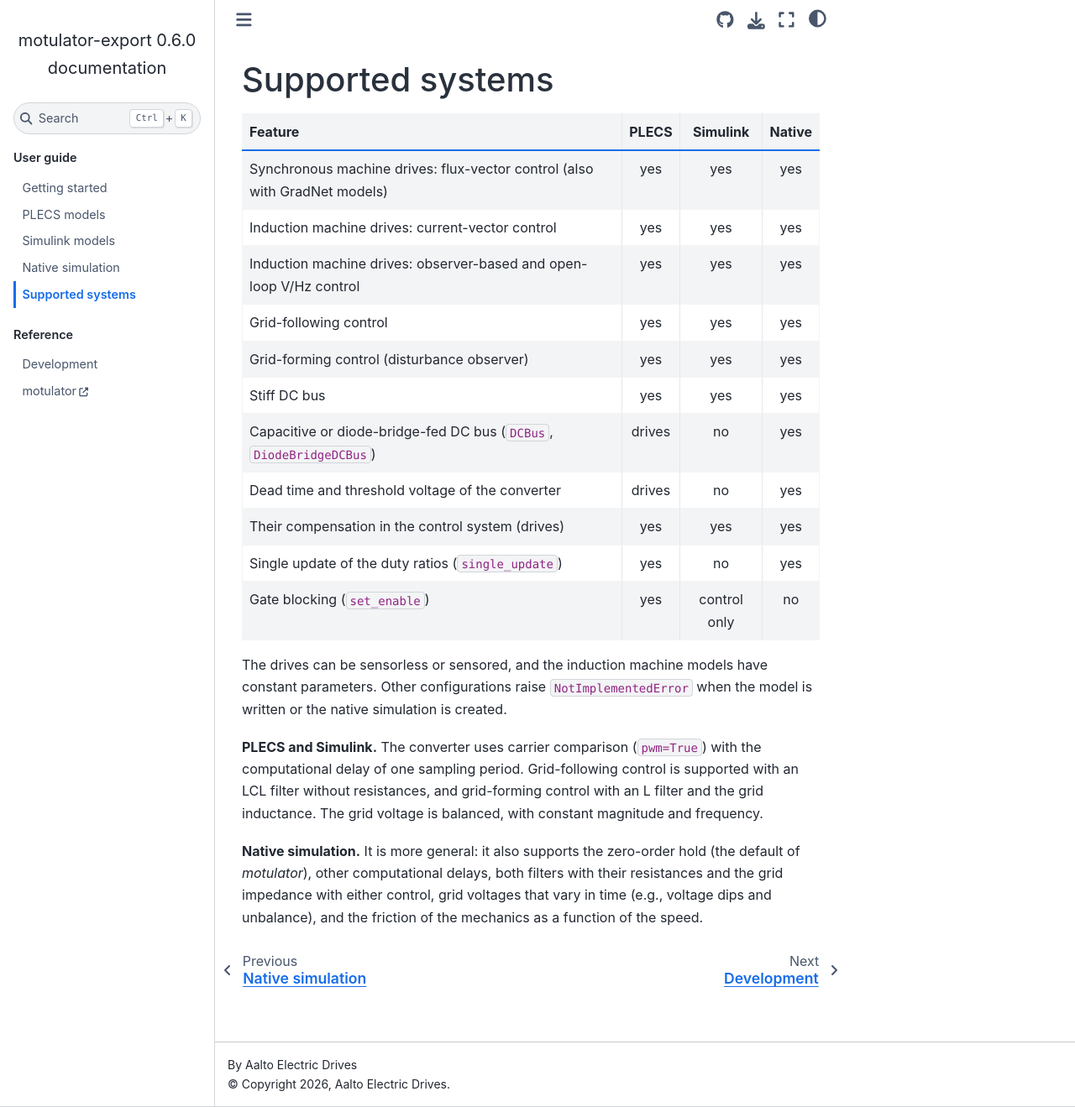
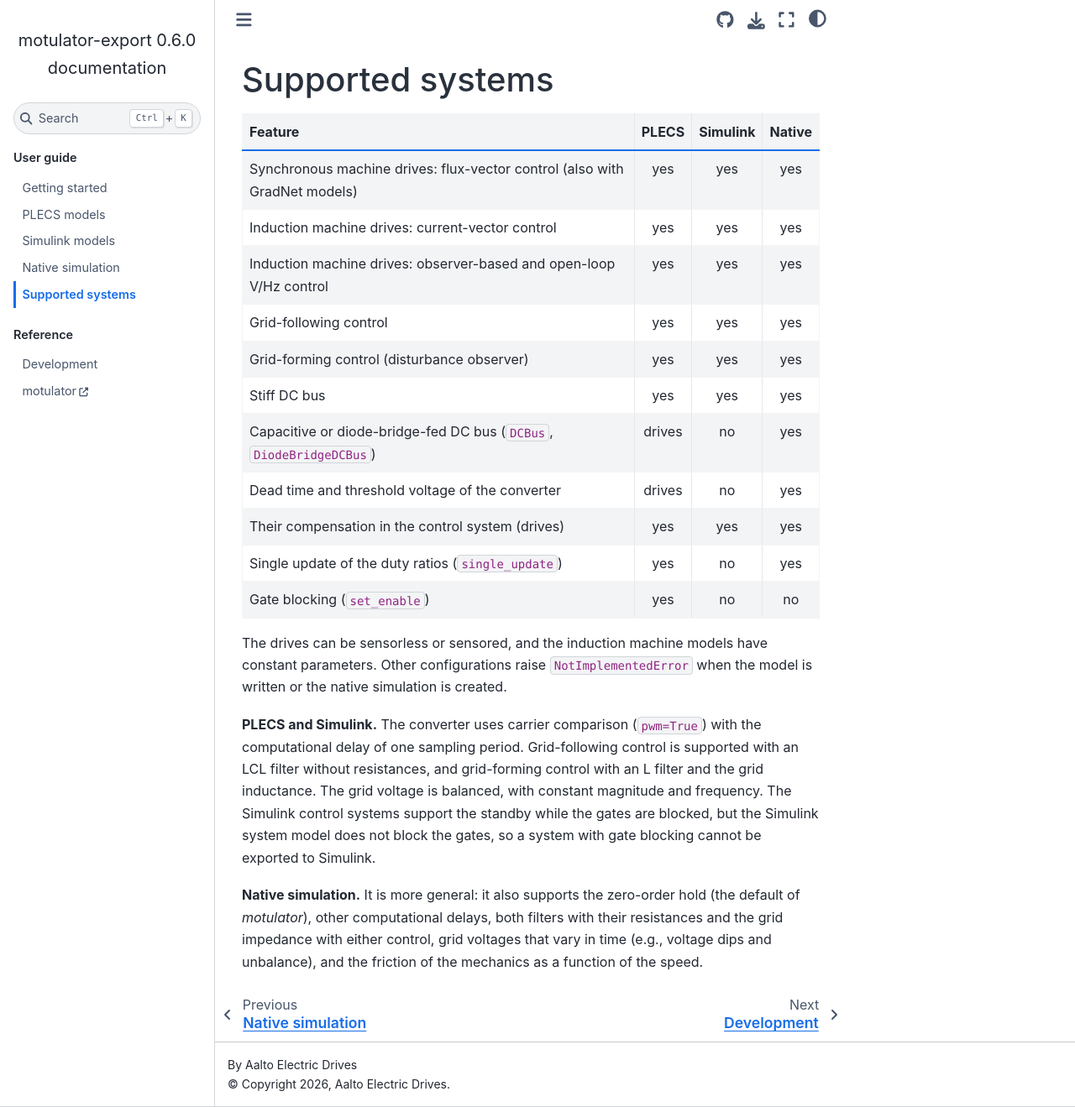
Before and after one commit to Aalto-Electric-Drives/motulator-export, a Sphinx documentation site: the page built from docs/source/guide/supported.md, in a window 1280 px wide and 1319 px high. Shown: the whole window at 84% size. Built offline with Sphinx 7.4.7 and the Sphinx Book theme 1.1.4, drawn with Linux system fonts in a browser that asks for light colours; pages that are not in the unit, such as notebooks, are missing from menus.

Commit message:
Add the start routes for each tool and correct the gate blocking support
Getting started has a start route for PLECS, for Simulink with and without a
C compiler, and for the native simulation, and the installation uses a
virtual environment. Gate blocking is marked as unsupported by the Simulink
export, which rejects it, and the front page links to the user guide.

Co-Authored-By: Claude Opus 5.5 <noreply@anthropic.com>

```diff
--- a/docs/source/guide/supported.md
+++ b/docs/source/guide/supported.md
@@ -1,21 +1,21 @@
 # Supported systems
 
-| Feature                                                                    | PLECS  |   Simulink   | Native |
-| -------------------------------------------------------------------------- | :----: | :----------: | :----: |
-| Synchronous machine drives: flux-vector control (also with GradNet models) |  yes   |     yes      |  yes   |
-| Induction machine drives: current-vector control                           |  yes   |     yes      |  yes   |
-| Induction machine drives: observer-based and open-loop V/Hz control        |  yes   |     yes      |  yes   |
-| Grid-following control                                                     |  yes   |     yes      |  yes   |
-| Grid-forming control (disturbance observer)                                |  yes   |     yes      |  yes   |
-| Stiff DC bus                                                               |  yes   |     yes      |  yes   |
-| Capacitive or diode-bridge-fed DC bus (`DCBus`, `DiodeBridgeDCBus`)        | drives |      no      |  yes   |
-| Dead time and threshold voltage of the converter                           | drives |      no      |  yes   |
-| Their compensation in the control system (drives)                          |  yes   |     yes      |  yes   |
-| Single update of the duty ratios (`single_update`)                         |  yes   |      no      |  yes   |
-| Gate blocking (`set_enable`)                                               |  yes   | control only |   no   |
+| Feature                                                                    | PLECS  | Simulink | Native |
+| -------------------------------------------------------------------------- | :----: | :------: | :----: |
+| Synchronous machine drives: flux-vector control (also with GradNet models) |  yes   |   yes    |  yes   |
+| Induction machine drives: current-vector control                           |  yes   |   yes    |  yes   |
+| Induction machine drives: observer-based and open-loop V/Hz control        |  yes   |   yes    |  yes   |
+| Grid-following control                                                     |  yes   |   yes    |  yes   |
+| Grid-forming control (disturbance observer)                                |  yes   |   yes    |  yes   |
+| Stiff DC bus                                                               |  yes   |   yes    |  yes   |
+| Capacitive or diode-bridge-fed DC bus (`DCBus`, `DiodeBridgeDCBus`)        | drives |    no    |  yes   |
+| Dead time and threshold voltage of the converter                           | drives |    no    |  yes   |
+| Their compensation in the control system (drives)                          |  yes   |   yes    |  yes   |
+| Single update of the duty ratios (`single_update`)                         |  yes   |    no    |  yes   |
+| Gate blocking (`set_enable`)                                               |  yes   |    no    |   no   |
 
 The drives can be sensorless or sensored, and the induction machine models have constant parameters. Other configurations raise `NotImplementedError` when the model is written or the native simulation is created.
 
-**PLECS and Simulink.** The converter uses carrier comparison (`pwm=True`) with the computational delay of one sampling period. Grid-following control is supported with an LCL filter without resistances, and grid-forming control with an L filter and the grid inductance. The grid voltage is balanced, with constant magnitude and frequency.
+**PLECS and Simulink.** The converter uses carrier comparison (`pwm=True`) with the computational delay of one sampling period. Grid-following control is supported with an LCL filter without resistances, and grid-forming control with an L filter and the grid inductance. The grid voltage is balanced, with constant magnitude and frequency. The Simulink control systems support the standby while the gates are blocked, but the Simulink system model does not block the gates, so a system with gate blocking cannot be exported to Simulink.
 
 **Native simulation.** It is more general: it also supports the zero-order hold (the default of *motulator*), other computational delays, both filters with their resistances and the grid impedance with either control, grid voltages that vary in time (e.g., voltage dips and unbalance), and the friction of the mechanics as a function of the speed.
```
Also changed, not shown: README.md (+3 -1 lines), docs/source/guide/getting_started.md (+32 -6 lines), docs/source/guide/native.md (+5 -3 lines), docs/source/guide/simulink.md (+4 -0 lines), docs/source/index.md (+2 -0 lines).
